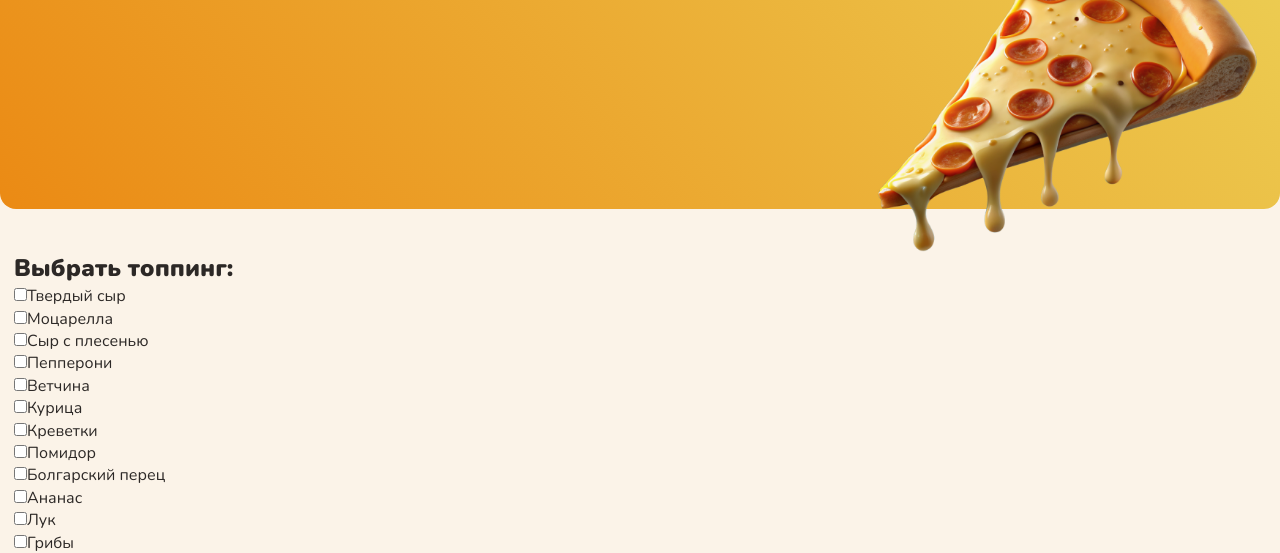
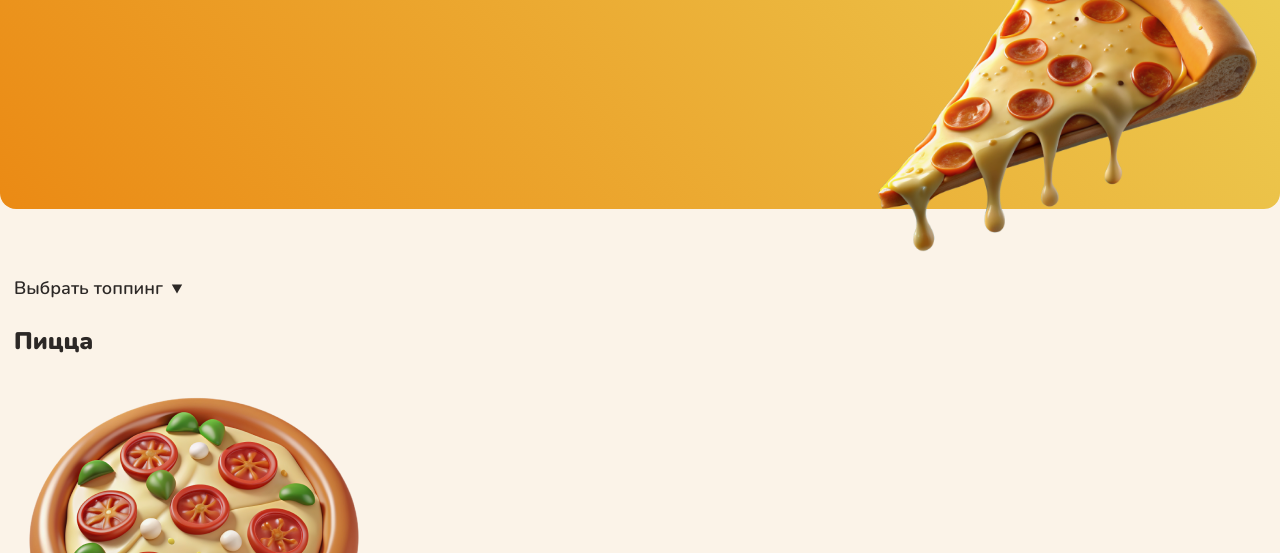
Before and after one commit to mary-ue/GoGoPizza, a plain HTML site: page index.html in a window 1280 px wide. Shown: the part 247-800 px from the top of the page. Drawn offline with Linux system fonts and the light colour scheme.

Commit message:
styles for toppings section

```diff
--- a/css/index.css
+++ b/css/index.css
@@ -3,3 +3,4 @@
 @import './style.css';
 @import './header.css';
 @import './hero.css';
+@import './toppings.css';
--- /dev/null
+++ b/css/toppings.css
@@ -0,0 +1,71 @@
+.toppings {
+  padding: 24px 0;
+
+}
+
+.toppings__title {
+  position: fixed;
+  transform: scale(0);
+}
+
+.toppings__button {
+  display: flex;
+  align-items: center;
+  gap: 4px;
+  font-weight: 600;
+  font-size: 18px;
+  line-height: 1.4;
+  color: var(--dark);
+}
+
+.toppings__arrow {
+  transition: transform .3s ease;
+}
+
+.toppings__button_active .toppings__arrow {
+  transform: scaleY(-1);
+}
+
+.toppings__list {
+  display: none;
+  /* display: flex; */
+  flex-wrap: wrap;
+  gap: 8px;
+
+  /* todo!! */
+}
+
+.toppings__list_show {
+  display: flex;
+
+  /* todo!! */
+}
+
+.toppings__item {}
+
+.toppings__checkbox {
+  position: absolute;
+  appearance: none;
+}
+
+.toppings__label {
+  display: block;
+  padding: 8px 24px;
+  font-size: 14px;
+  color: var(--beige);
+  border-radius: 32px;
+  background-color: var(--white);
+  border: 1px solid transparent;
+  transition: all .1s ease;
+}
+
+.toppings__checkbox:focus-visible+.toppings__label {
+  background-color: var(--white);
+  color: var(--orange);
+  border-color: var(--orange);
+}
+
+.toppings__checkbox:checked+.toppings__label {
+  background-color: var(--orange);
+  color: var(--light);
+}
--- a/index.html
+++ b/index.html
@@ -44,66 +44,61 @@
       <div class="container">
         <h2 class="toppings__title">Выбрать топпинг:</h2>
 
+        <button class="toppings__button">
+          <span>Выбрать топпинг</span>
+          <svg class="toppings__arrow" width="20" height="21" viewBox="0 0 20 21" fill="none" xmlns="http://www.w3.org/2000/svg">
+            <path d="M10 15.5L15.1962 6.5H4.80385L10 15.5Z" fill="#2C2826" />
+          </svg>
+        </button>
+
         <ul class="toppings__list">
           <li class="toppings__item">
-            <label class="toppings__label">
-              <input class="toppings__checkbox" type="checkbox" name="Твердый сыр">Твердый сыр
-            </label>
+            <input class="toppings__checkbox" id="1" type="checkbox" name="topping" value="Твердый сыр">
+            <label class="toppings__label" for="1">Твердый сыр</label>
           </li>
           <li class="toppings__item">
-            <label class="toppings__label">
-              <input class="toppings__checkbox" type="checkbox" name="Твердый сыр">Моцарелла
-            </label>
+            <input class="toppings__checkbox" id="2" type="checkbox" name="topping" value="Моцарелла">
+            <label class="toppings__label" for="2">Моцарелла</label>
           </li>
           <li class="toppings__item">
-            <label class="toppings__label">
-              <input class="toppings__checkbox" type="checkbox" name="Сыр с плесенью">Сыр с плесенью
-            </label>
+            <input class="toppings__checkbox" id="3" type="checkbox" name="topping" value="Сыр с плесенью">
+            <label class="toppings__label" for="3">Сыр с плесенью</label>
           </li>
           <li class="toppings__item">
-            <label class="toppings__label">
-              <input class="toppings__checkbox" type="checkbox" name="Пепперони">Пепперони
-            </label>
+            <input class="toppings__checkbox" id="4" type="checkbox" name="topping" value="Пепперони">
+            <label class="toppings__label" for="4">Пепперони</label>
           </li>
           <li class="toppings__item">
-            <label class="toppings__label">
-              <input class="toppings__checkbox" type="checkbox" name="Ветчина">Ветчина
-            </label>
+            <input class="toppings__checkbox" id="5" type="checkbox" name="topping" value="Ветчина">
+            <label class="toppings__label" for="5">Ветчина</label>
           </li>
           <li class="toppings__item">
-            <label class="toppings__label">
-              <input class="toppings__checkbox" type="checkbox" name="Курица">Курица
-            </label>
+            <input class="toppings__checkbox" id="6" type="checkbox" name="topping" value="Курица">
+            <label class="toppings__label" for="6">Курица</label>
           </li>
           <li class="toppings__item">
-            <label class="toppings__label">
-              <input class="toppings__checkbox" type="checkbox" name="Креветки">Креветки
-            </label>
+            <input class="toppings__checkbox" id="7" type="checkbox" name="topping" value="Креветки">
+            <label class="toppings__label" for="7">Креветки</label>
           </li>
           <li class="toppings__item">
-            <label class="toppings__label">
-              <input class="toppings__checkbox" type="checkbox" name="Помидор">Помидор
-            </label>
+            <input class="toppings__checkbox" id="8" type="checkbox" name="topping" value="Помидор">
+            <label class="toppings__label" for="8">Помидор</label>
           </li>
           <li class="toppings__item">
-            <label class="toppings__label">
-              <input class="toppings__checkbox" type="checkbox" name="Болгарский перец">Болгарский перец
-            </label>
+            <input class="toppings__checkbox" id="9" type="checkbox" name="topping" value="Болгарский перец">
+            <label class="toppings__label" for="9">Болгарский перец</label>
           </li>
           <li class="toppings__item">
-            <label class="toppings__label">
-              <input class="toppings__checkbox" type="checkbox" name="Ананас">Ананас
-            </label>
+            <input class="toppings__checkbox" id="10" type="checkbox" name="topping" value="Ананас">
+            <label class="toppings__label" for="10">Ананас</label>
           </li>
           <li class="toppings__item">
-            <label class="toppings__label">
-              <input class="toppings__checkbox" type="checkbox" name="Лук">Лук
-            </label>
+            <input class="toppings__checkbox" id="11" type="checkbox" name="topping" value="Лук">
+            <label class="toppings__label" for="11">Лук</label>
           </li>
           <li class="toppings__item">
-            <label class="toppings__label">
-              <input class="toppings__checkbox" type="checkbox" name="Грибы">Грибы
-            </label>
+            <input class="toppings__checkbox" id="12" type="checkbox" name="topping" value="Грибы">
+            <label class="toppings__label" for="12">Грибы</label>
           </li>
         </ul>
       </div>
```
